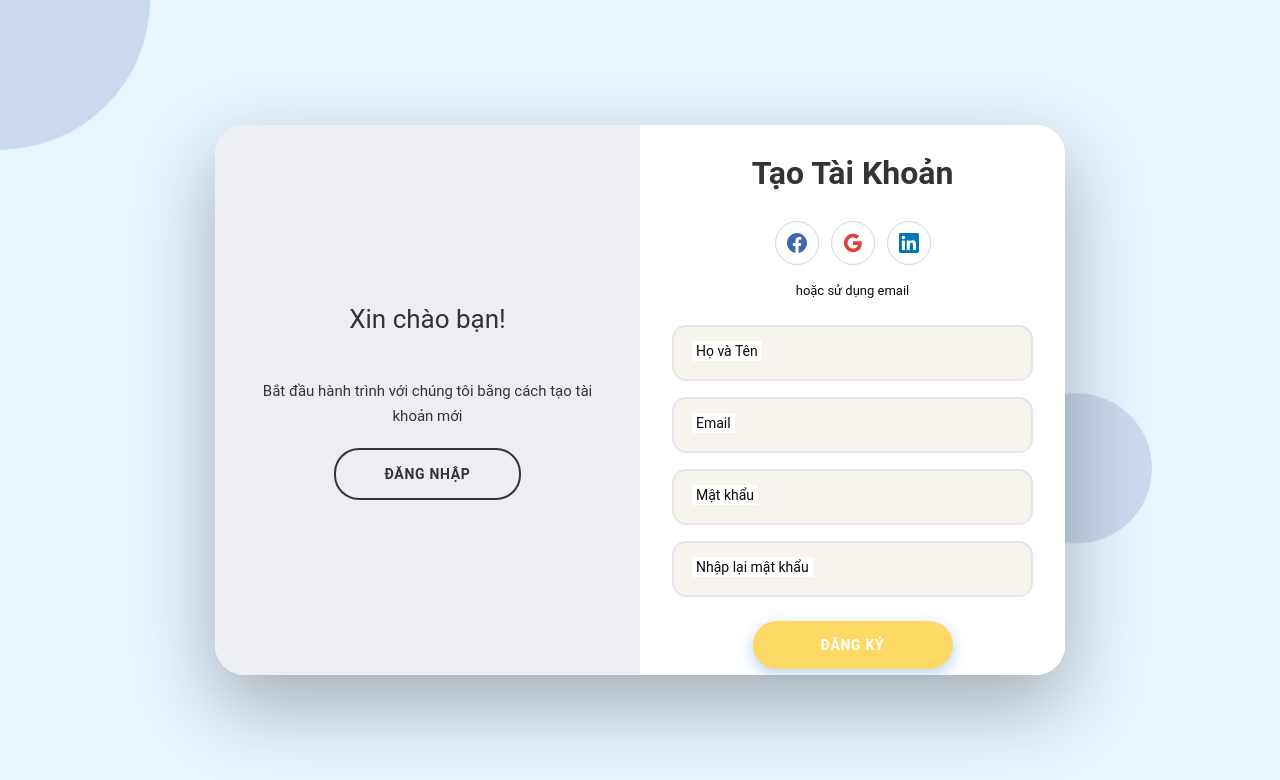
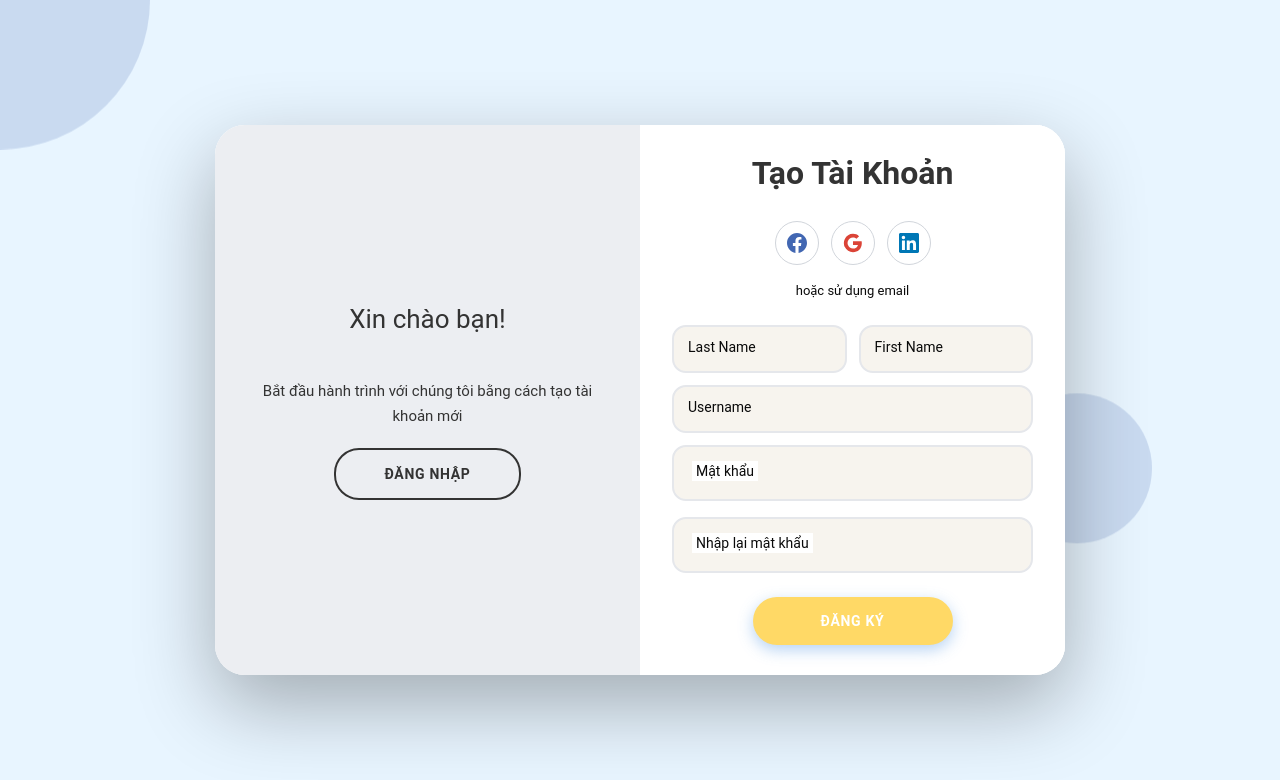
Before and after one commit to Ngtvu1752/adhd-focus-app-fe, a React (Vite) app: page /login in a window 1280 px wide. Both pictures are taken after a click on the button "ĐĂNG KÝ". Shown: the top 780 px of the page. Built offline with nearby package versions, Linux system fonts and the light colour scheme.

Commit message:
merge api register

```diff
--- a/src/api/authApi.ts
+++ b/src/api/authApi.ts
@@ -5,8 +5,9 @@ interface LoginPayload {
     role: 'SUPERVISOR' | 'CHILD';
 }
 interface SignupPayload {
-    name: string;
-    email: string;
+    username: string;
+    firstName: string;
+    lastName: string;
     password: string;
     role: 'SUPERVISOR' | 'CHILD';
 }
--- a/src/components/LoginPage.jsx
+++ b/src/components/LoginPage.jsx
@@ -5,7 +5,7 @@ import OverlayPanel from './OverlayPanel';
 
 const LoginPage = () => {
   const [isRightPanelActive, setIsRightPanelActive] = useState(false);
-  const [isParent, setIsParent] = useState(false);
+  const [isParent, setIsParent] = useState(true);
   const handleSignUpClick = () => {
     setIsRightPanelActive(true);
   };
--- a/src/components/SignUpForm.jsx
+++ b/src/components/SignUpForm.jsx
@@ -3,8 +3,9 @@ import { useNavigate } from 'react-router-dom';
 import { useAuth } from '../context/AuthContext';
 
 const SignUpForm = ({ isParent, setIsParent }) => {
-  const [name, setName] = useState('');
-  const [email, setEmail] = useState('');
+  const [firstName, setFirstName] = useState('');
+  const [lastName, setLastName] = useState('');
+  const [username, setUsername] = useState('');
   const [password, setPassword] = useState('');
   const [confirmPassword, setConfirmPassword] = useState('');
   const [loading, setLoading] = useState(false);
@@ -29,10 +30,13 @@ const SignUpForm = ({ isParent, setIsParent }) => {
     setLoading(true);
 
     try {
-      await signup(name, email, password, isParent);
+      await signup(username, firstName, lastName, password, isParent);
       navigate('/app');
     } catch (err) {
-      setError('Đăng ký thất bại. Vui lòng thử lại.');
+      console.log(err);
+      // Hiển thị lỗi từ backend nếu có
+      const msg = err.response?.data?.message || 'Đăng ký thất bại. Tên đăng nhập có thể đã tồn tại.';
+      setError(msg);
     } finally {
       setLoading(false);
     }
@@ -68,29 +72,37 @@ const SignUpForm = ({ isParent, setIsParent }) => {
         <span className="text-[13px] text-text-primary/60 mb-6">hoặc sử dụng email</span>
 
         {/* Cập nhật input fields */}
-        <div className="relative w-full mb-4">
-          <input
-            type="text"
-            placeholder=" "
-            required
-            className="w-full py-4 px-5 border-2 border-gray-200 rounded-xl text-sm transition-all duration-300 bg-neutral-light focus:outline-none focus:border-accent focus:bg-white focus:-translate-y-0.5 focus:shadow-[0_5px_15px_rgba(255,217,102,0.2)] peer"
-          />
-          <label className="absolute left-5 top-4 text-text-primary/60 text-sm transition-all duration-300 pointer-events-none bg-white px-1 peer-focus:-top-2.5 peer-focus:text-xs peer-focus:text-accent peer-[:not(:placeholder-shown)]:-top-2.5 peer-[:not(:placeholder-shown)]:text-xs peer-[:not(:placeholder-shown)]:text-accent">
-            Họ và Tên
-          </label>
+        <div className="flex gap-3 w-full mb-3">
+          <div className="relative w-1/2">
+            <input
+              type="text" placeholder=" " required
+              value={lastName} onChange={(e) => setLastName(e.target.value)}
+              className="w-full py-3 px-4 border-2 border-gray-200 rounded-xl text-sm bg-neutral-light focus:outline-none focus:border-accent focus:bg-white peer"
+            />
+            <label className="absolute left-4 top-3 text-text-primary/60 text-sm pointer-events-none bg-transparent peer-focus:-top-2.5 peer-focus:bg-white peer-focus:text-xs peer-focus:text-accent peer-[:not(:placeholder-shown)]:-top-2.5 peer-[:not(:placeholder-shown)]:bg-white peer-[:not(:placeholder-shown)]:text-xs">
+              Last Name
+            </label>
+          </div>
+          <div className="relative w-1/2">
+            <input
+              type="text" placeholder=" " required
+              value={firstName} onChange={(e) => setFirstName(e.target.value)}
+              className="w-full py-3 px-4 border-2 border-gray-200 rounded-xl text-sm bg-neutral-light focus:outline-none focus:border-accent focus:bg-white peer"
+            />
+            <label className="absolute left-4 top-3 text-text-primary/60 text-sm pointer-events-none bg-transparent peer-focus:-top-2.5 peer-focus:bg-white peer-focus:text-xs peer-focus:text-accent peer-[:not(:placeholder-shown)]:-top-2.5 peer-[:not(:placeholder-shown)]:bg-white peer-[:not(:placeholder-shown)]:text-xs">
+              First Name
+            </label>
+          </div>
         </div>
 
-        <div className="relative w-full mb-4">
+        <div className="relative w-full mb-3">
           <input
-            type="email"
-            placeholder=" "
-            required
-            value={email}
-            onChange={(e) => setEmail(e.target.value)}
-            className="w-full py-4 px-5 border-2 border-gray-200 rounded-xl text-sm transition-all duration-300 bg-neutral-light focus:outline-none focus:border-overlay-start focus:bg-white focus:-translate-y-0.5 focus:shadow-[0_5px_15px_rgba(74,144,226,0.2)] peer"
+            type="text" placeholder=" " required
+            value={username} onChange={(e) => setUsername(e.target.value)}
+            className="w-full py-3 px-4 border-2 border-gray-200 rounded-xl text-sm bg-neutral-light focus:outline-none focus:border-accent focus:bg-white peer"
           />
-          <label className="absolute left-5 top-4 text-text-primary/60 text-sm transition-all duration-300 pointer-events-none bg-white px-1 peer-focus:-top-2.5 peer-focus:text-xs peer-focus:text-accent peer-[:not(:placeholder-shown)]:-top-2.5 peer-[:not(:placeholder-shown)]:text-xs peer-[:not(:placeholder-shown)]:text-accent">
-            Email
+          <label className="absolute left-4 top-3 text-text-primary/60 text-sm pointer-events-none bg-transparent peer-focus:-top-2.5 peer-focus:bg-white peer-focus:text-xs peer-focus:text-accent peer-[:not(:placeholder-shown)]:-top-2.5 peer-[:not(:placeholder-shown)]:bg-white peer-[:not(:placeholder-shown)]:text-xs">
+            Username
           </label>
         </div>
 
--- a/src/context/AuthContext.tsx
+++ b/src/context/AuthContext.tsx
@@ -10,7 +10,7 @@ interface AuthContextType {
   user: User | null;
   loading: boolean;
   login: (username: string, password: string, isParent?: boolean) => Promise<void>;
-  signup: (name: string, username: string, password: string, isParent?: boolean) => Promise<User>;
+  signup: (username: string, firstName: string, lastName: string, password: string, isParent?: boolean) => Promise<void>;
   logout: () => void;
 }
 const AuthContext = createContext<AuthContextType | null>(null);
@@ -77,17 +77,23 @@ export const AuthProvider = ({ children }: AuthProviderProps) => {
     }
   };
 
-  const signup = (name: string, username: string, password: string, isParent: boolean = true): Promise<User> => {
-    // Mô phỏng API call
-    // Mặc định đăng ký là 'SUPERVISOR', bạn có thể thêm logic sau
-    const userData: User = {
-      username,
-      name,
-      role: isParent ? 'parent' : 'child',
-    };
-    setUser(userData);
-    localStorage.setItem('user', JSON.stringify(userData));
-    return Promise.resolve(userData);
+  const signup = async(username: string, firstName: string, lastName: string, password: string, isParent: boolean = true): Promise<void> => {
+    try {
+      const apiRole = isParent ? "SUPERVISOR" : "CHILD";
+      console.log("Signing up with:", { username, firstName, lastName, password, role: apiRole });
+      await authApi.signup({
+        username,
+        firstName,
+        lastName,
+        password,
+        role: apiRole
+      });
+      // Trả về đối tượng User sau khi đăng ký thành công
+      await login(username, password, isParent);
+    } catch (error) {
+      console.error("Signup Error:", error);
+      throw error;
+    }
   };
 
   const logout = () => {
```
